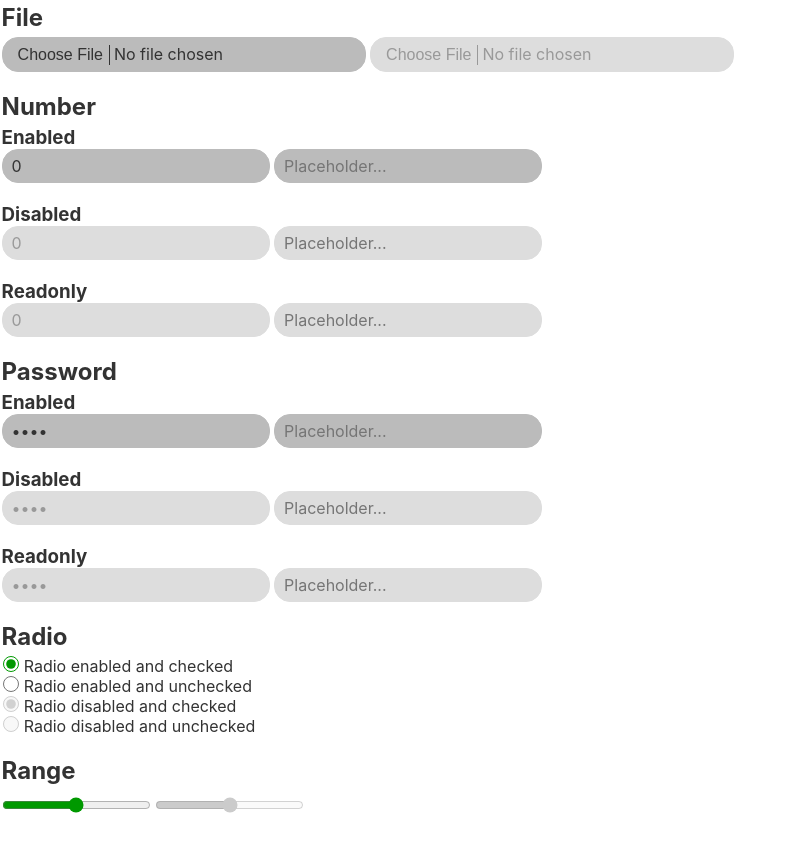
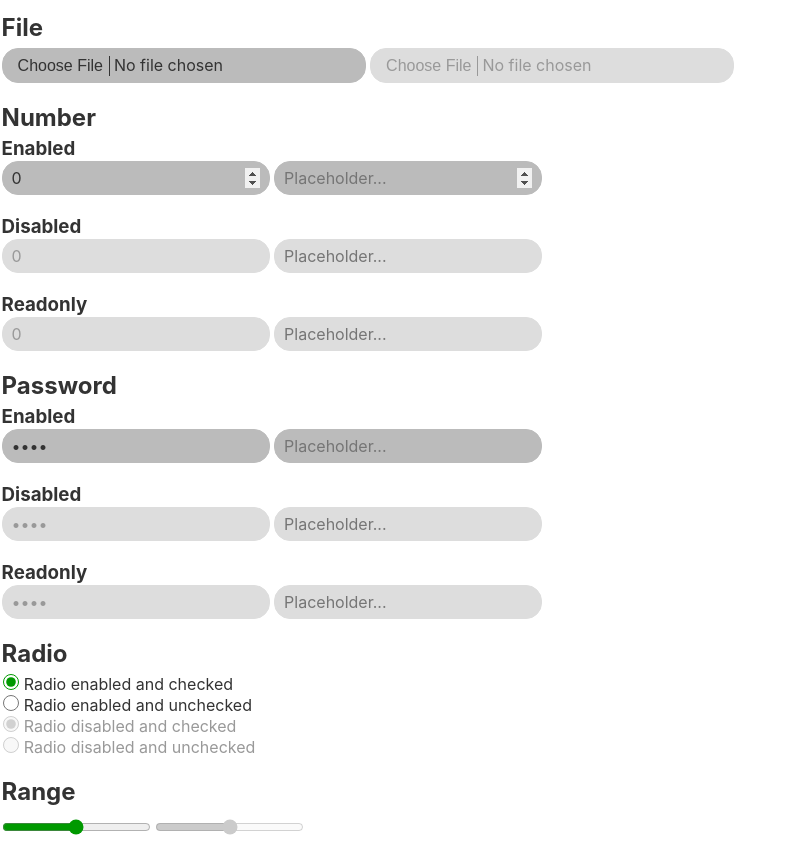
Before and after one commit to kompanie-dev/komponist, a website: page demo/index.html in a window 1280 px wide. Shown: the part 1510-2355 px from the top of the page, without its empty margins (0-795 px from the left). Drawn offline with Linux system fonts and the light colour scheme.

Commit message:
Add styling for input type reset and submit Improve styling for labels and input type number

```diff
--- a/source/elements/forms.css
+++ b/source/elements/forms.css
@@ -3,16 +3,22 @@
   border: 1px solid var(--element-border-color);
   border-radius: var(--element-border-radius);
   color: var(--element-color);
+  font-family: var(--font-family);
   font-size: var(--font-size);
+  margin-top: 1px;
   padding: var(--element-padding);
   text-decoration: none;
 }
 
 :is(.button, .input, .select, .textarea):disabled,
-.input:read-only:not([type=color]):not([type=file]),
+.input:read-only:not([type=color]):not([type=file]):not([type=reset]):not([type=submit]),
 .textarea:read-only {
   background: var(--element-background-disabled);
   border-color: var(--element-background-disabled);
+  color: var(--element-color-disabled);
+}
+
+label:has(.input:disabled) {
   color: var(--element-color-disabled);
 }
 
@@ -23,14 +29,14 @@
 a.button:hover,
 .button:enabled:hover,
 .input:enabled:hover:read-write,
-.input:is([type=color], [type=file]):enabled:hover,
+.input:is([type=color], [type=file], [type=reset], [type=submit]):enabled:hover,
 .select:enabled:hover,
 .textarea:enabled:hover:read-write {
   border-color: var(--element-border-color-hovered);
 }
 
 :is(.button, .select):enabled,
-.input:is([type=checkbox], [type=color], [type=file], [type=radio], [type=range]):enabled,
+.input:is([type=checkbox], [type=color], [type=file], [type=radio], [type=range], [type=reset], [type=submit]):enabled,
 .select option {
   cursor: pointer;
 }
@@ -69,3 +75,15 @@
   border-right: 1px solid;
   color: inherit;
 }
+
+.input[type=number]:enabled:read-write {
+  &::-webkit-inner-spin-button,
+  &::-webkit-outer-spin-button {
+    opacity: 1;
+  }
+}
+
+.input[type=number]:disabled,
+.input[type=number]:enabled:read-only {
+  -moz-appearance: textfield;
+}
```
